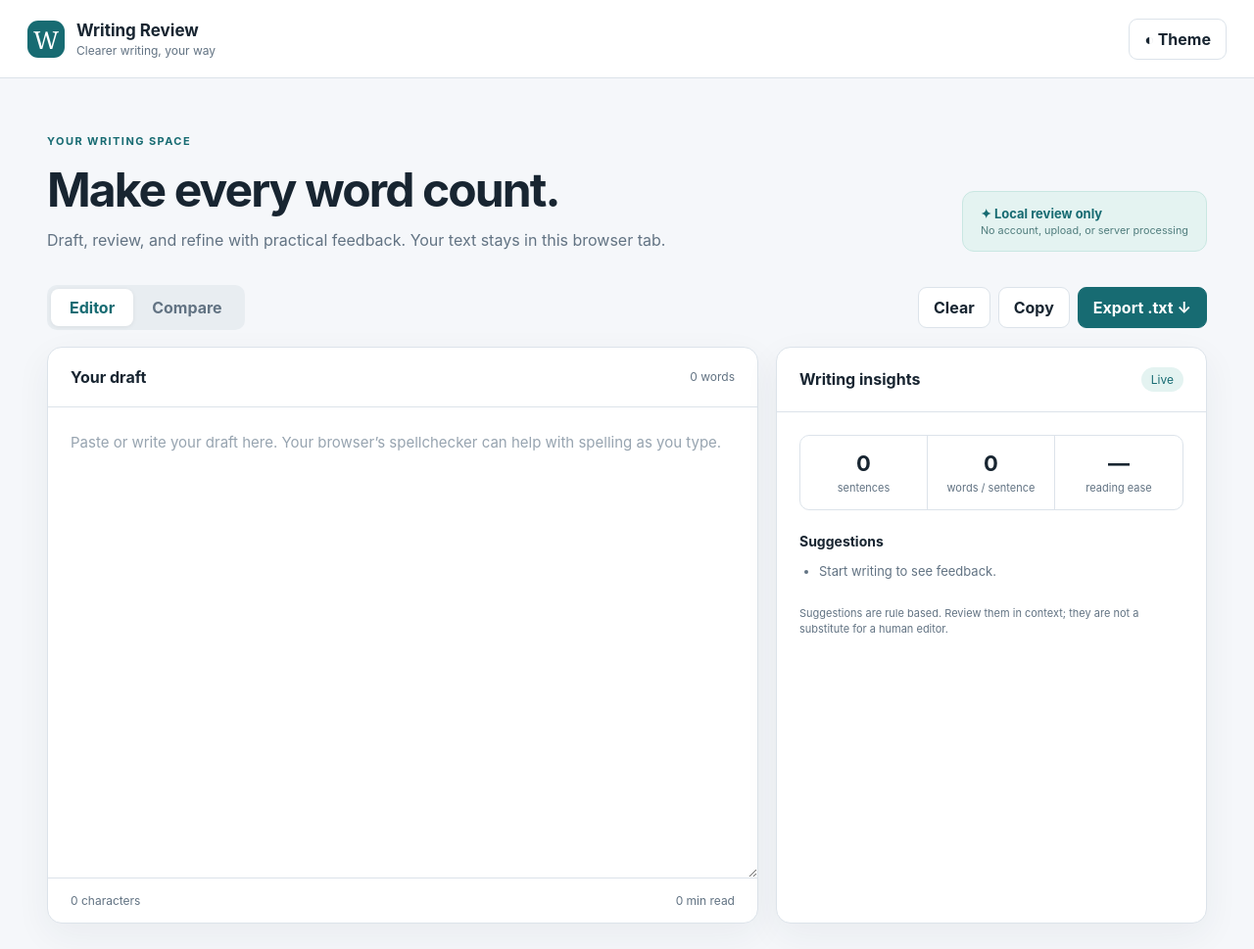
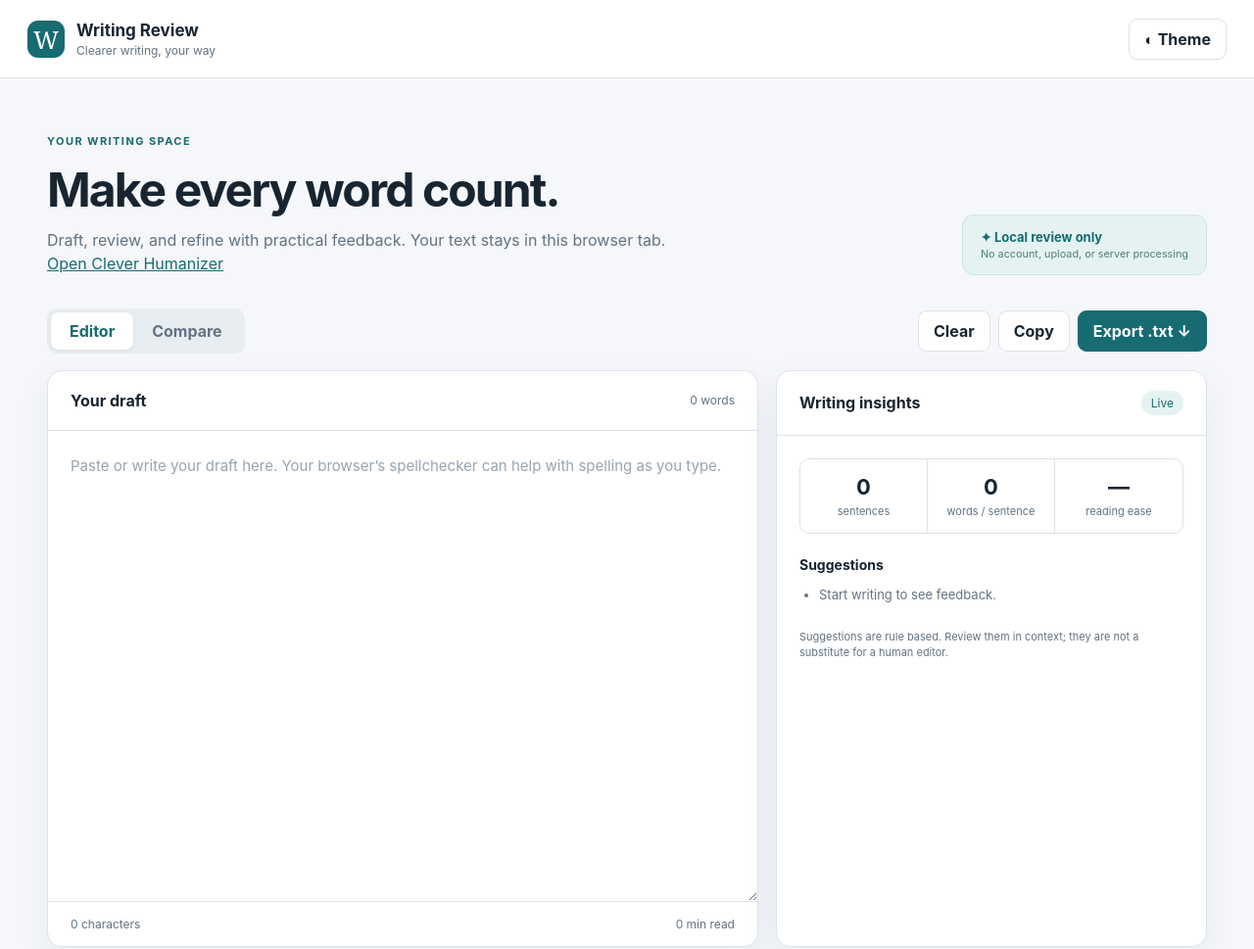
Before and after one commit to zxkwaan/writing-review-dashboard, a plain HTML site: page index.html in a window 1280 px wide. Shown: the top 969 px of the page at 98% size. Drawn offline with Linux system fonts and the light colour scheme.

Commit message:
Link to optional Clever Humanizer widget

```diff
--- a/index.html
+++ b/index.html
@@ -7,11 +7,12 @@
   <title>Writing Review</title>
   <meta name="description" content="A private-in-your-browser writing review workspace.">
   <link rel="stylesheet" href="style.css">
+  <link rel="stylesheet" href="clever.css">
 </head>
 <body>
   <header><div class="brand"><span class="mark">W</span><div><strong>Writing Review</strong><small>Clearer writing, your way</small></div></div><button id="theme" class="quiet" type="button" aria-label="Toggle color theme">◐ <span>Theme</span></button></header>
   <main>
-    <section class="intro"><div><p class="eyebrow">YOUR WRITING SPACE</p><h1>Make every word count.</h1><p>Draft, review, and refine with practical feedback. Your text stays in this browser tab.</p></div><div class="privacy">✦ Local review only<br><small>No account, upload, or server processing</small></div></section>
+    <section class="intro"><div><p class="eyebrow">YOUR WRITING SPACE</p><h1>Make every word count.</h1><p>Draft, review, and refine with practical feedback. Your text stays in this browser tab.<br><a class="clever-link" href="clever.html">Open Clever Humanizer</a></p></div><div class="privacy">✦ Local review only<br><small>No account, upload, or server processing</small></div></section>
     <div class="toolbar"><div class="tabs" role="tablist" aria-label="Workspace view"><button class="tab active" data-view="editor" role="tab" aria-selected="true">Editor</button><button class="tab" data-view="compare" role="tab" aria-selected="false">Compare</button></div><div class="actions"><button id="clear" class="quiet" type="button">Clear</button><button id="copy" class="quiet" type="button">Copy</button><button id="export" class="primary" type="button">Export .txt ↓</button></div></div>
     <div id="editor-view" class="workspace"><section class="panel editor"><div class="panel-head"><h2>Your draft</h2><span id="word-count">0 words</span></div><label class="sr-only" for="draft">Your draft</label><textarea id="draft" spellcheck="true" placeholder="Paste or write your draft here. Your browser’s spellchecker can help with spelling as you type."></textarea><div class="editor-foot"><span id="char-count">0 characters</span><span id="read-time">0 min read</span></div></section><aside class="panel feedback"><div class="panel-head"><h2>Writing insights</h2><span class="pill">Live</span></div><div class="metrics"><div><strong id="sentences">0</strong><small>sentences</small></div><div><strong id="avg-sentence">0</strong><small>words / sentence</small></div><div><strong id="reading-level">—</strong><small>reading ease</small></div></div><h3>Suggestions</h3><ul id="suggestions"><li>Start writing to see feedback.</li></ul><p class="note">Suggestions are rule based. Review them in context; they are not a substitute for a human editor.</p></aside></div>
     <div id="compare-view" class="workspace comparison" hidden><section class="panel"><div class="panel-head"><h2>Original</h2><span id="original-count">0 words</span></div><textarea id="original" aria-label="Original text" placeholder="Paste the original version here."></textarea></section><section class="panel"><div class="panel-head"><h2>Revised</h2><span id="revised-count">0 words</span></div><textarea id="revised" aria-label="Revised text" placeholder="Write or paste your revised version here."></textarea></section><p id="comparison-summary" class="comparison-summary">Add both versions to compare their length and readability.</p></div>
```
